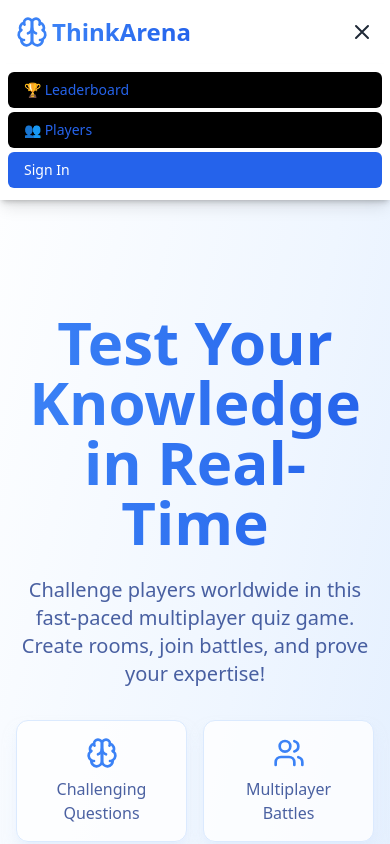
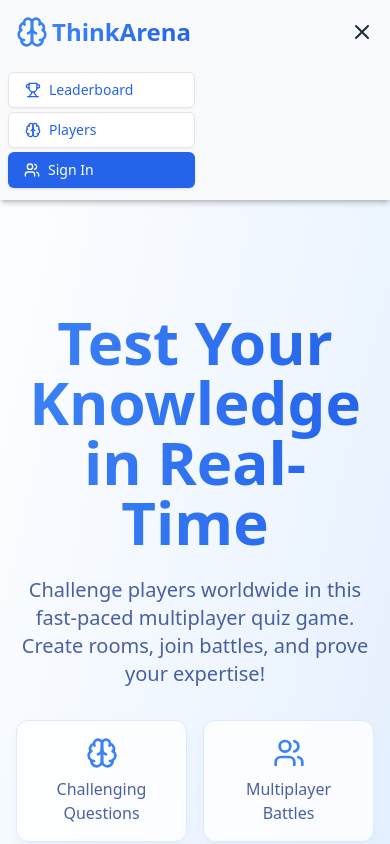
Before and after one commit to codechaseers/think-arena, a React (Vite) app: page / in a window 390 px wide. Both pictures are taken after a click on the button 362 px from the left and 32 px from the top of the page. Shown: the top 844 px of the page. Built offline with nearby package versions, Linux system fonts and the light colour scheme.

Commit message:
css fix in navebar

```diff
--- a/src/components/Navbar.jsx
+++ b/src/components/Navbar.jsx
@@ -6,7 +6,7 @@ const Navbar = () => {
   const [isOpen, setIsOpen] = useState(false);
 
   return (
-    <nav className="bg-white shadow-lg">
+    <nav className="bg-slate-50 shadow-md">
       <div className="max-w-7xl mx-auto px-4 sm:px-6 lg:px-8">
         <div className="flex items-center justify-between h-16">
           {/* Logo */}
@@ -20,10 +20,10 @@ const Navbar = () => {
           {/* Desktop Menu */}
           <div className="hidden md:flex space-x-4">
             <Button variant="outline" className="px-4 py-2 text-sm text-blue-600 rounded-md">
-            <Brain/> Leaderard
+            <Trophy/> Leaderard
             </Button>
             <Button className="px-4 py-2 text-sm text-blue-600 bgrounded-md" variant="outline">
-           <Trophy/> Players
+            <Brain/> Players
             </Button>
             <Button className="px-4 py-2 text-sm text-white bg-blue-600 rounded-md" variant="outline">
             <Users/>Sign In
@@ -57,16 +57,16 @@ const Navbar = () => {
 
       {/* Mobile Menu */}
       {isOpen && (
-        <div className="md:hidden px-2 pt-2 pb-3 space-y-1 bg-white shadow-md">
-          <button className="block px-4 py-2 text-sm text-blue-600 bg-black rounded-md w-full text-left">
-            🏆 Leaderboard
-          </button>
-          <button className="block px-4 py-2 text-sm text-blue-600 bg-black rounded-md w-full text-left">
-            👥 Players
-          </button>
-          <button className="block px-4 py-2 text-sm text-white bg-blue-600 rounded-md w-full text-left">
-            Sign In
-          </button>
+        <div className="md:hidden px-2 pt-2 pb-3 space-y-1 bg-slate-50 shadow-md">
+          <Button variant="outline"  className="flex justify-start px-4 py-2 text-sm text-blue-600  rounded-md w-[50%] text-left">
+          <Trophy/> Leaderboard
+          </Button>
+          <Button variant="outline"  className="flex justify-start   px-4 py-2 text-sm text-blue-600  rounded-md w-[50%] text-left">
+          <Brain/> Players
+          </Button>
+          <Button className="flex justify-start px-4 py-2 text-sm text-white bg-blue-600 rounded-md w-[50%]  text-left">
+          <Users/>Sign In
+          </Button>
         </div>
       )}
     </nav>
```
